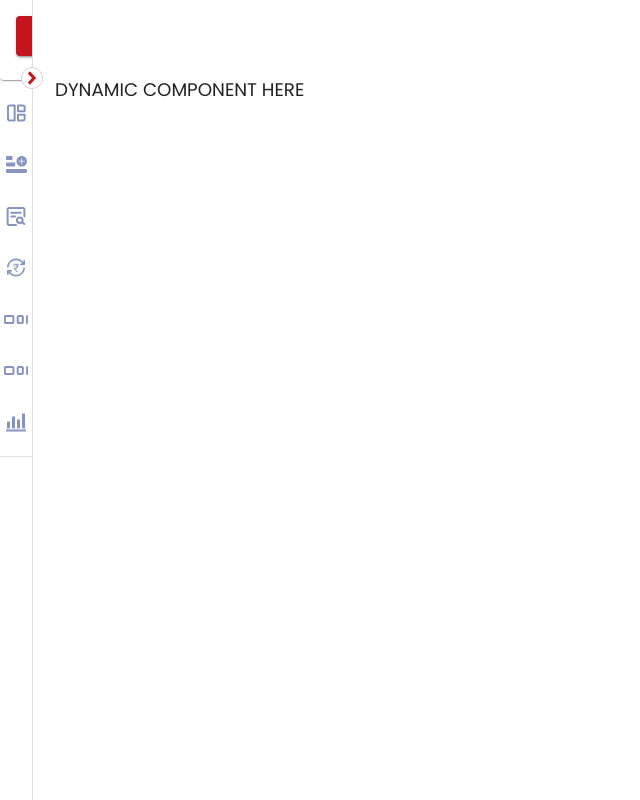
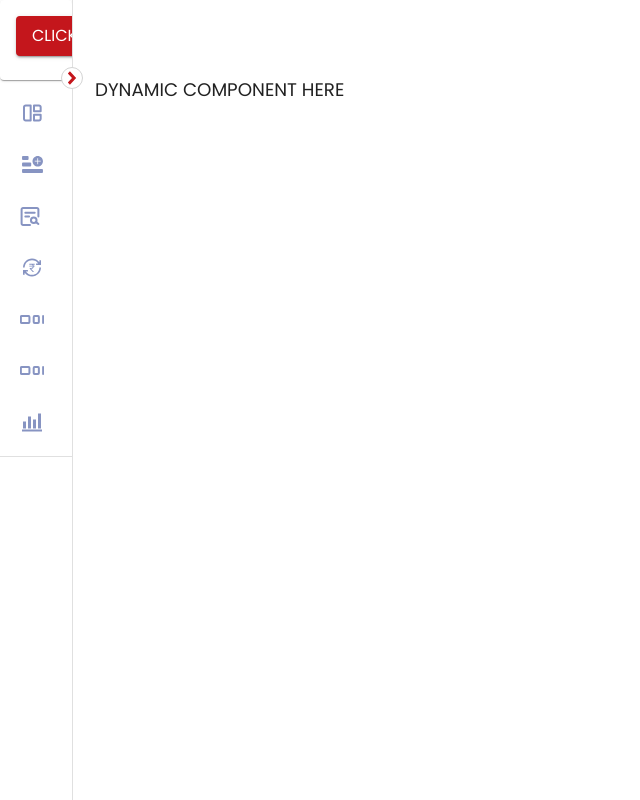
Before and after one commit to Vishnu-NST/CLM-DA-UI, a React (Vite) app: page /dashboard in a window 1280 px wide. Shown: the whole page, without its empty margins (0-640 px from the left). Built offline with nearby package versions, Linux system fonts and the light colour scheme; no server answers.

Commit message:
Fix sidebar styling

```diff
--- a/src/components/BaseLayout.jsx
+++ b/src/components/BaseLayout.jsx
@@ -23,7 +23,7 @@ import CurrencyExchangeIcon from '@/assets/svg/CurrencyExchangeIcon';
 import PoolStatusIcon from '@/assets/svg/PoolStatusIcon';
 import ReportIcon from '@/assets/svg/ReportIcon';
 
-const drawerWidth = 240;
+const drawerWidth = 280;
 
 const openedMixin = (theme) => ({
 	width: drawerWidth,
@@ -42,7 +42,7 @@ const closedMixin = (theme) => ({
 	overflowX: 'hidden',
 	width: `calc(${theme.spacing(7)} + 1px)`,
 	[theme.breakpoints.up('sm')]: {
-		width: `calc(${theme.spacing(8)} + 1px)`,
+		width: `calc(${theme.spacing(18)} + 1px)`,
 	},
 });
 
@@ -113,7 +113,10 @@ export default function BaseLayout() {
 						<ListItem
 							key={page.text}
 							disablePadding
-							sx={{ display: 'block' }}
+							sx={{
+								display: 'block',
+								ml: '0.6rem',
+							}}
 						>
 							<Link
 								to={page.to}
```
